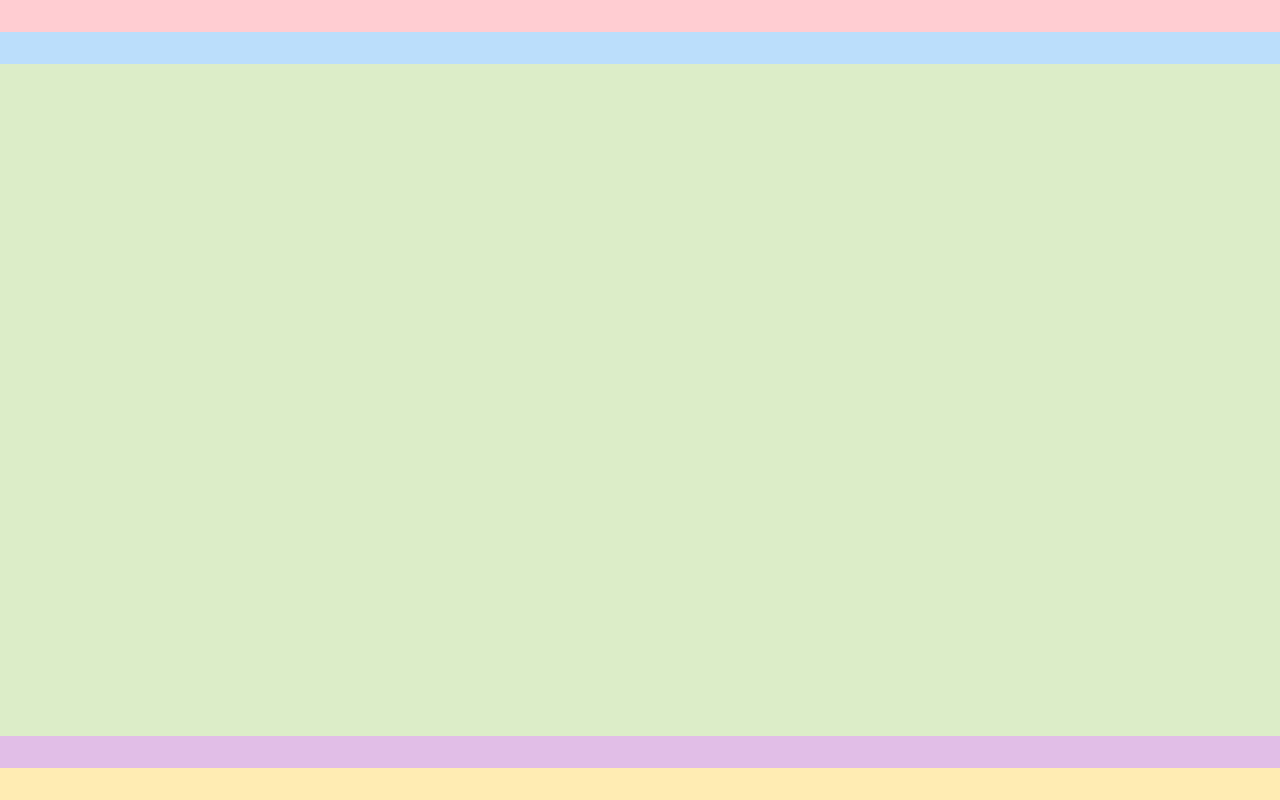
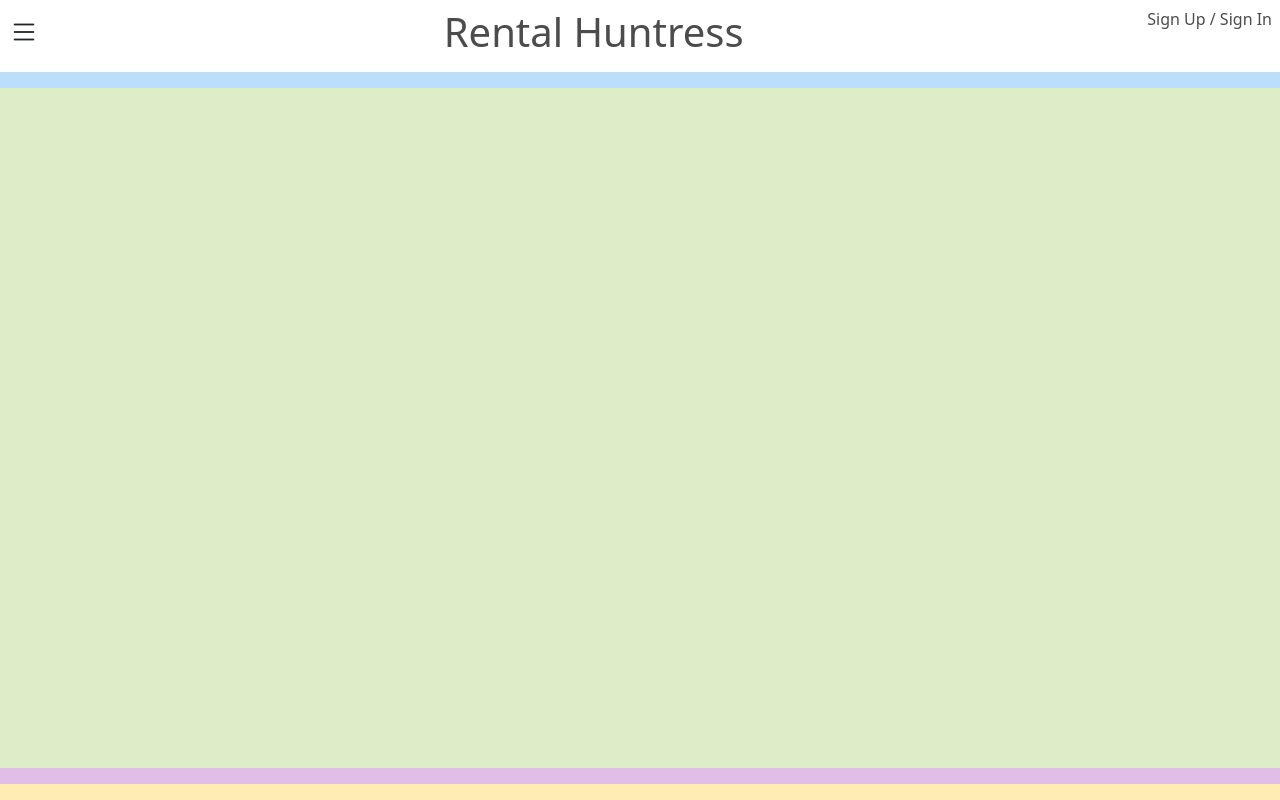
Before and after one commit to kreativekntrl/rental-huntress, a React (Create React App) app in the folder rental-huntress/: page / in a window 1280 px wide. Built offline with nearby package versions, Linux system fonts and the light colour scheme.

Commit message:
header content

```diff
--- a/rental-huntress/package.json
+++ b/rental-huntress/package.json
@@ -7,6 +7,7 @@
     "@testing-library/react": "^13.3.0",
     "@testing-library/user-event": "^13.5.0",
     "bootstrap": "^5.1.3",
+    "bootstrap-icons": "^1.8.3",
     "react": "^18.2.0",
     "react-dom": "^18.2.0",
     "react-scripts": "5.0.1",
--- a/rental-huntress/src/App.scss
+++ b/rental-huntress/src/App.scss
@@ -1,5 +1,8 @@
-HTML SCSSResult Skip Results Iframe
-EDIT ON
+:root {
+  --dark-font: #4c4c4c;
+  --light-font: white;
+  --btn: #fc3468;
+}
 * {
   box-sizing: border-box;
 }
@@ -8,7 +11,6 @@ body {
   margin: 0;
 
   font: 500 100% system-ui, sans-serif;
-  text-transform: uppercase;
 }
 .page-wrap {
   height: 100vh;
@@ -18,7 +20,7 @@ body {
   grid-template-rows: min-content min-content 1fr min-content;
 
   > * {
-    padding: 1rem;
+    padding: 0.5rem;
     text-align: center;
   }
 
@@ -29,30 +31,28 @@ body {
     }
   }
 }
-
+//HEADER
 .page-header {
   grid-column: 1 / -1;
-  background: #ffcdd2;
+  color: var(--dark-font)
 }
-
+//SIDEBAR
 .page-sidebar {
   grid-column: 1 / -1;
   background: #e1bee7;
 }
+//NAV
 .page-nav {
   grid-column: 1 / -1;
   background: #bbdefb;
 }
+//MAIN
 .page-main {
   grid-column: 1 / -1;
   background: #dcedc8;
 }
+//FOOTER
 .page-footer {
   grid-column: 1 / -1;
   background: #ffecb3;
 }
-
-details p {
-  text-transform: none;
-  text-align: left;
-}
--- a/rental-huntress/src/components/Header.js
+++ b/rental-huntress/src/components/Header.js
@@ -1,8 +1,19 @@
 const Header = () => {
-    return(
-        <div>
-
-        </div>
-    );
+    return (
+<div className="dropdown-container">
+<div className="dropdown">
+  <button className="btn menu-btn" type="button" id="dropdownMenu2" data-toggle="dropdown" aria-haspopup="true" aria-expanded="false" style={{padding: "0", float: "left"}}>
+  <i className="bi bi-list" style={{fontSize: "30px"}}></i>
+  </button>
+  <div className="dropdown-menu" aria-labelledby="dropdownMenu2">
+    <button className="dropdown-item" type="button">Action</button>
+    <button className="dropdown-item" type="button">Another action</button>
+    <button className="dropdown-item" type="button">Something else here</button>
+  </div>
+</div>
+<a href="#" style={{float: "right", color: "#4c4c4c", textDecoration: "none"}}>Sign Up / Sign In</a>
+<h1>Rental Huntress</h1>
+</div>
+);
 }
 export default Header;
--- a/rental-huntress/src/index.js
+++ b/rental-huntress/src/index.js
@@ -2,6 +2,7 @@ import React from 'react';
 import ReactDOM from 'react-dom/client';
 import './index.css';
 import 'bootstrap/dist/css/bootstrap.min.css';
+import 'bootstrap-icons/font/bootstrap-icons.css';
 import App from './App';
 import reportWebVitals from './reportWebVitals';
 
```
Also changed, not shown: 1 other file (tests, documents, lock files or other folders).
